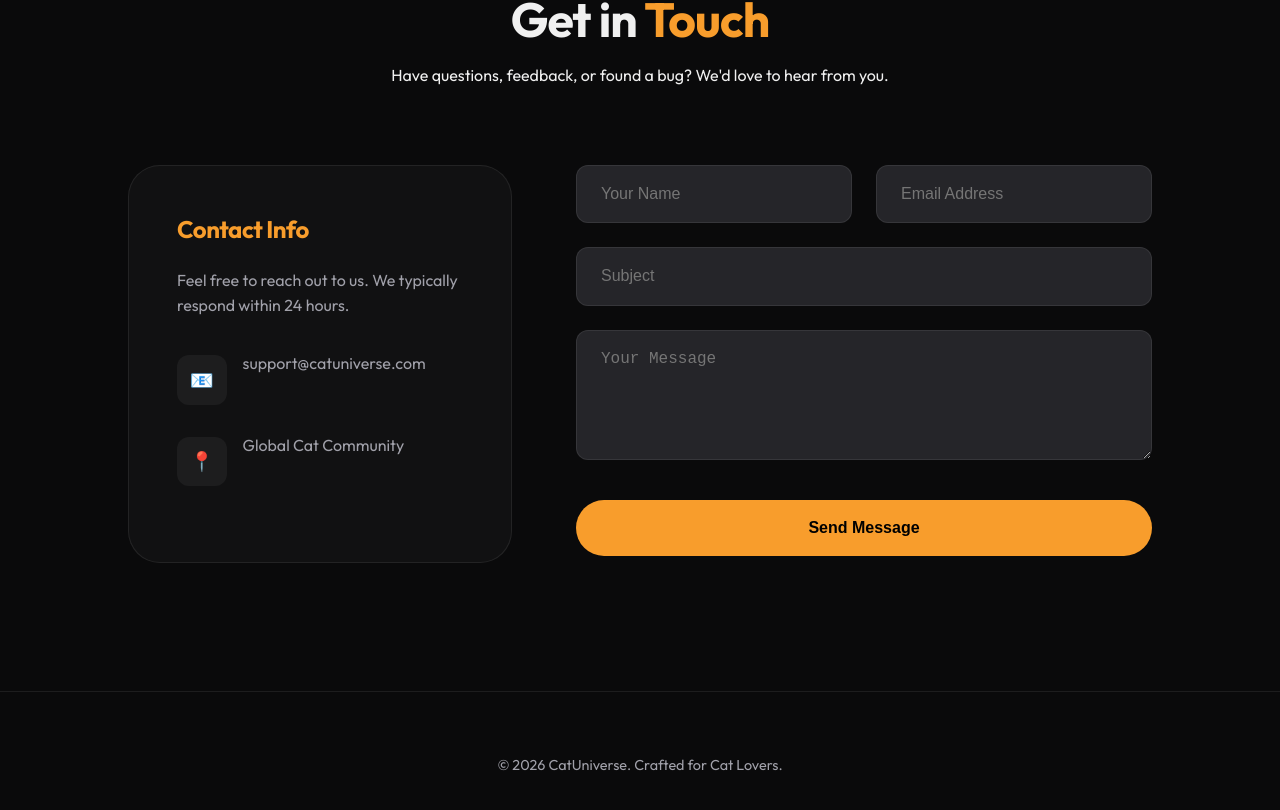
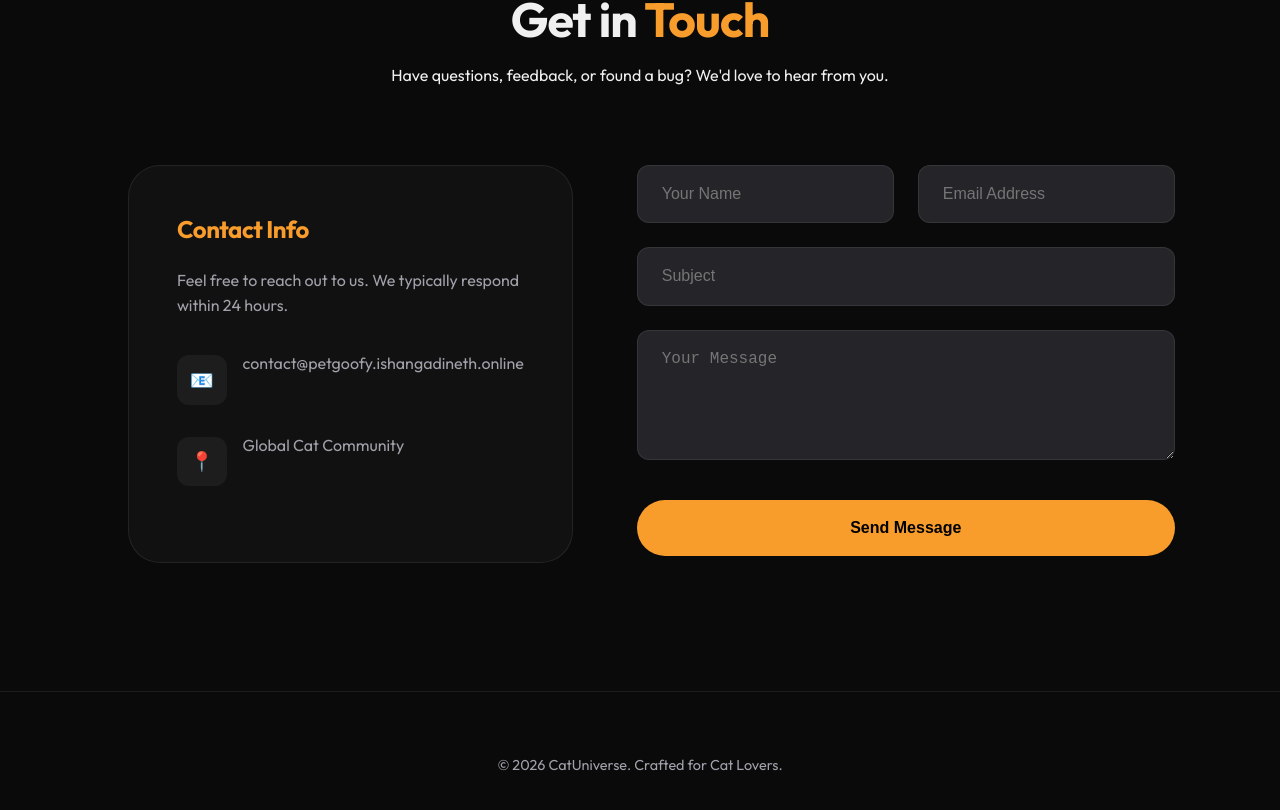
Before and after one commit to Ishangadineth/cat-web, a Next.js app: page / in a window 1280 px wide. Shown: the part 6904-7714 px from the top of the page. Built offline with nearby package versions, Linux system fonts and the light colour scheme; no server answers; the database is empty.

Commit message:
Update support email and finalize contact section

```diff
--- a/components/ContactSection.js
+++ b/components/ContactSection.js
@@ -43,7 +43,7 @@
                         <p>Feel free to reach out to us. We typically respond within 24 hours.</p>
                         <div className={styles.item}>
                             <span>📧</span>
-                            <p>support@catuniverse.com</p>
+                            <p>contact@petgoofy.ishangadineth.online</p>
                         </div>
                         <div className={styles.item}>
                             <span>📍</span>
```
